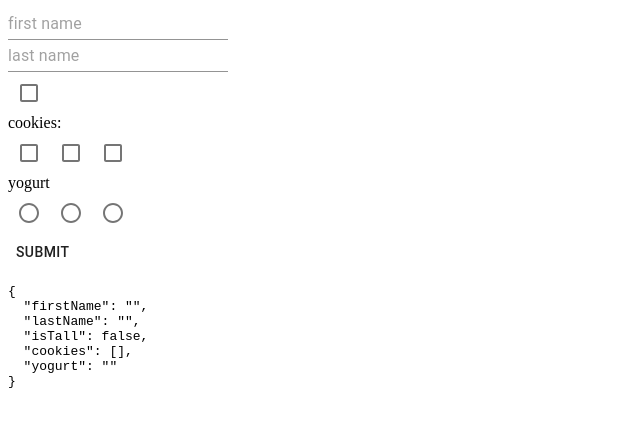
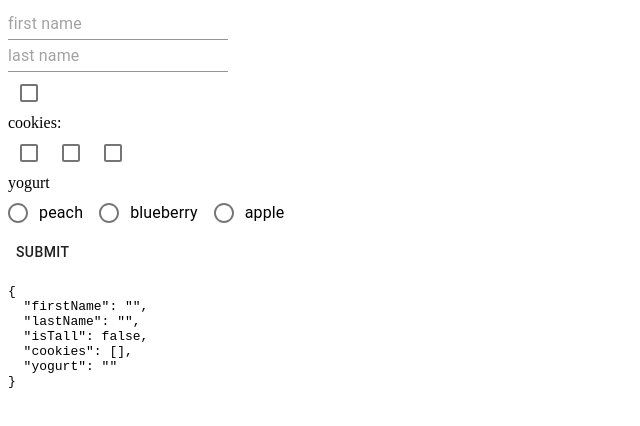
Before and after one commit to KIM-JUNHO/formik2, a React (Create React App) app: page / in a window 1280 px wide. Shown: the top 426 px of the page, without its empty margins (0-640 px from the left). Built offline with nearby package versions, Linux system fonts and the light colour scheme.

Commit message:
custom radio

```diff
--- a/src/App.tsx
+++ b/src/App.tsx
@@ -1,6 +1,19 @@
 import React from 'react';
-import { Formik, Field, Form } from 'formik';
-import { TextField, Button, Checkbox, Radio } from '@material-ui/core';
+import { Formik, Field, Form, useField, FieldAttributes } from 'formik';
+import {
+  TextField,
+  Button,
+  Checkbox,
+  Radio,
+  FormControlLabel
+} from '@material-ui/core';
+
+type MyRadioProps = { label: string } & FieldAttributes<{}>;
+
+const MyRadio: React.FC<MyRadioProps> = ({ label, ...props }) => {
+  const [field] = useField<{}>(props);
+  return <FormControlLabel {...field} control={<Radio />} label={label} />;
+};
 
 export default function App() {
   return (
@@ -52,9 +65,14 @@
             />
             <Field name="cookies" type="checkbox" value="sugar" as={Checkbox} />
             <div>yogurt</div>
-            <Field name="yogurt" type="radio" value="peach" as={Radio} />
-            <Field name="yogurt" type="radio" value="blueberry" as={Radio} />
-            <Field name="yogurt" type="radio" value="apple" as={Radio} />
+            <MyRadio name="yogurt" type="radio" value="peach" label="peach" />
+            <MyRadio
+              name="yogurt"
+              type="radio"
+              value="blueberry"
+              label="blueberry"
+            />
+            <MyRadio name="yogurt" type="radio" value="apple" label="apple" />
             <div>
               <Button disabled={isSubmitting} type="submit">
                 submit
```
